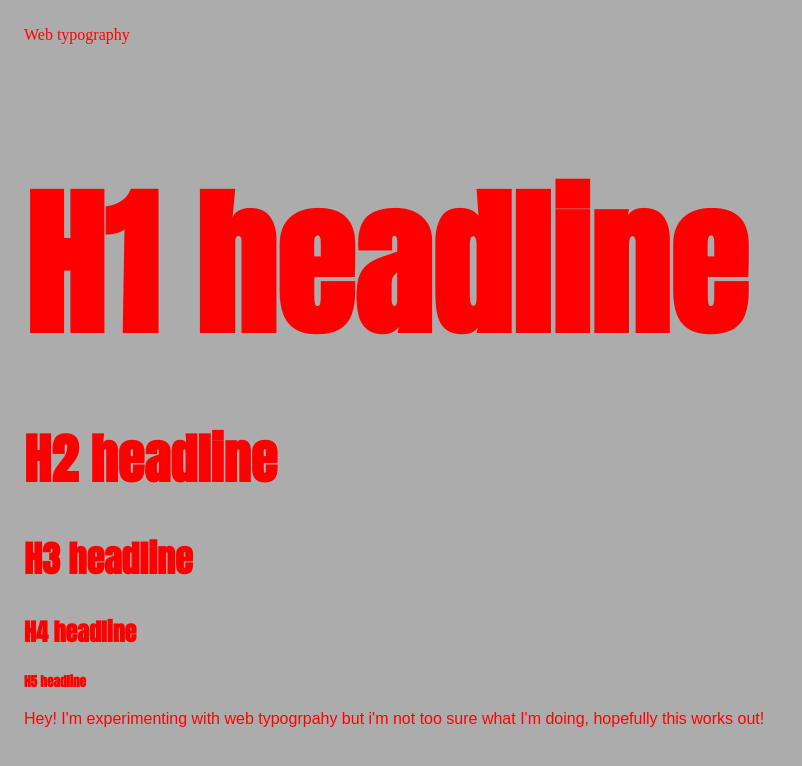
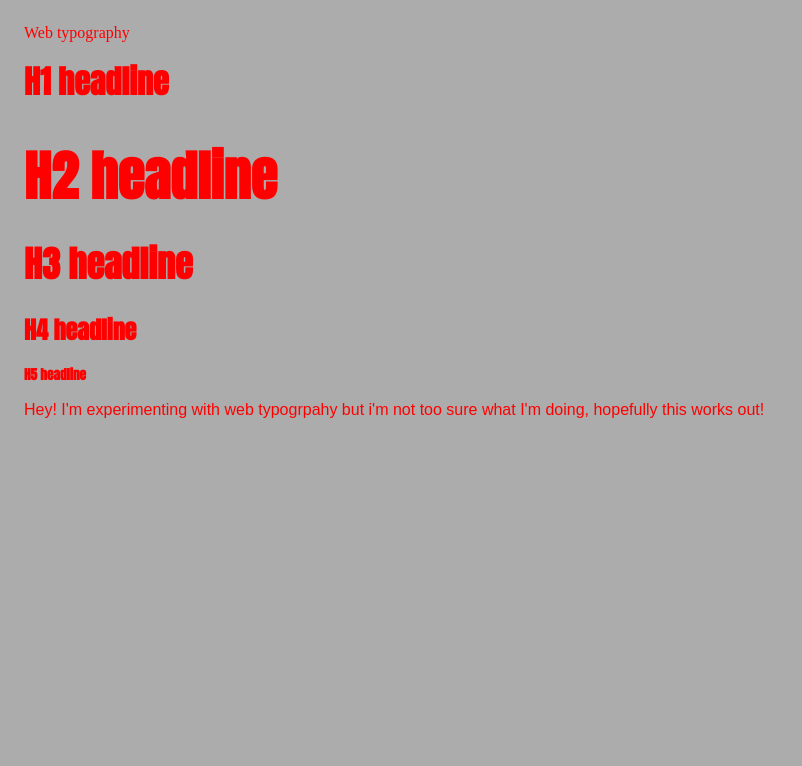
Before and after one commit to vicky42119/Web_typography, a website built with Parcel: page index.html in a window 1280 px wide. Shown: the whole page, without its empty margins (0-802 px from the left). Built offline with nearby package versions, Linux system fonts and the light colour scheme.

Commit message:
Update index.html

```diff
--- a/index.html
+++ b/index.html
@@ -16,13 +16,13 @@
   <link rel="apple-touch-icon" href="../icon.png">
   <!-- Place favicon.ico in the root directory -->
 
-  <link rel="stylesheet" href="../css/normalize.css">
-  <link rel="stylesheet" href="../css/main.css">
+  <link rel="stylesheet" href="css/normalize.css">
+  <link rel="stylesheet" href="css/main.css">
 
   <meta name="theme-color" content="#fafafa">
 
 </head>
-</link>
+
 
 <body>
 
```
